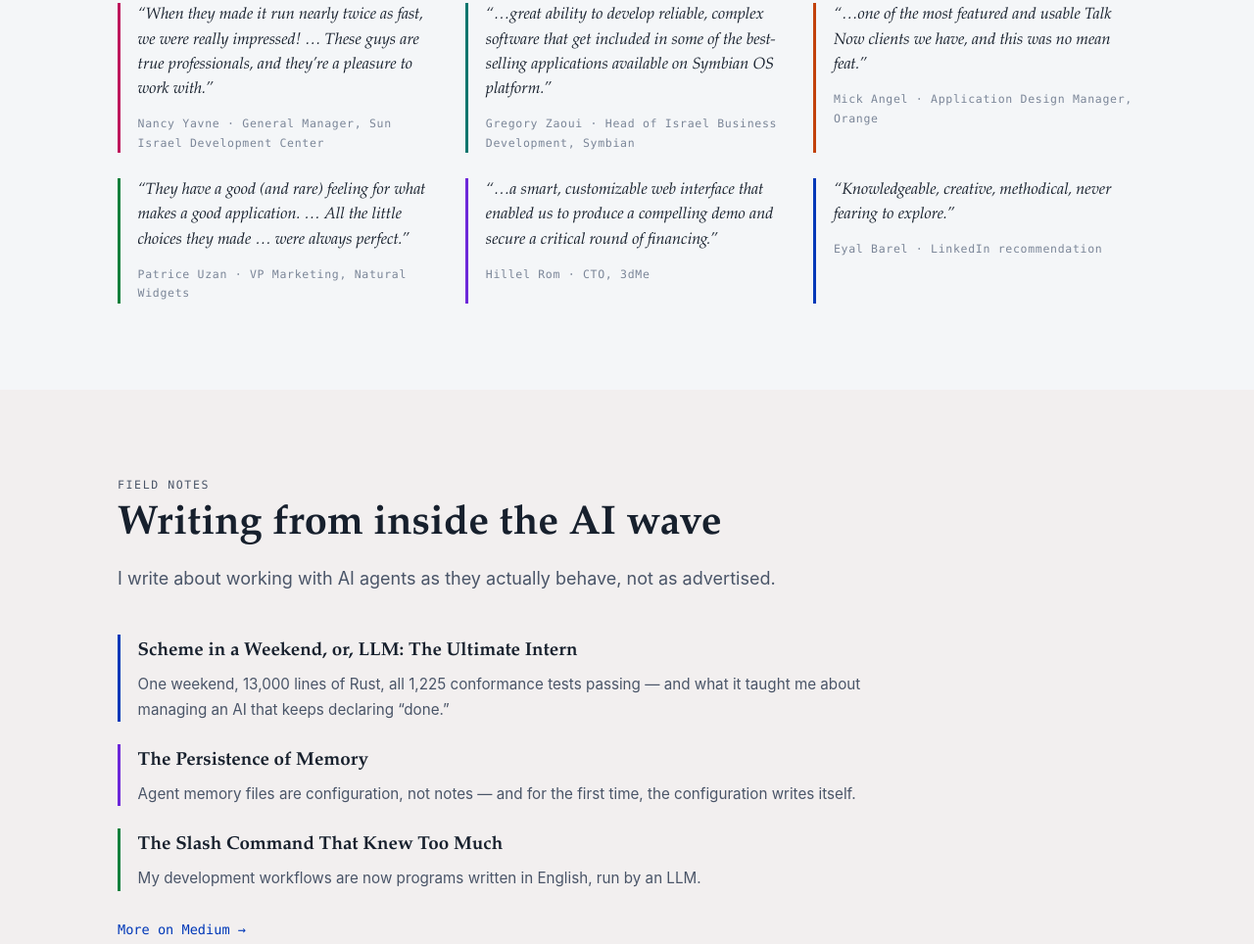
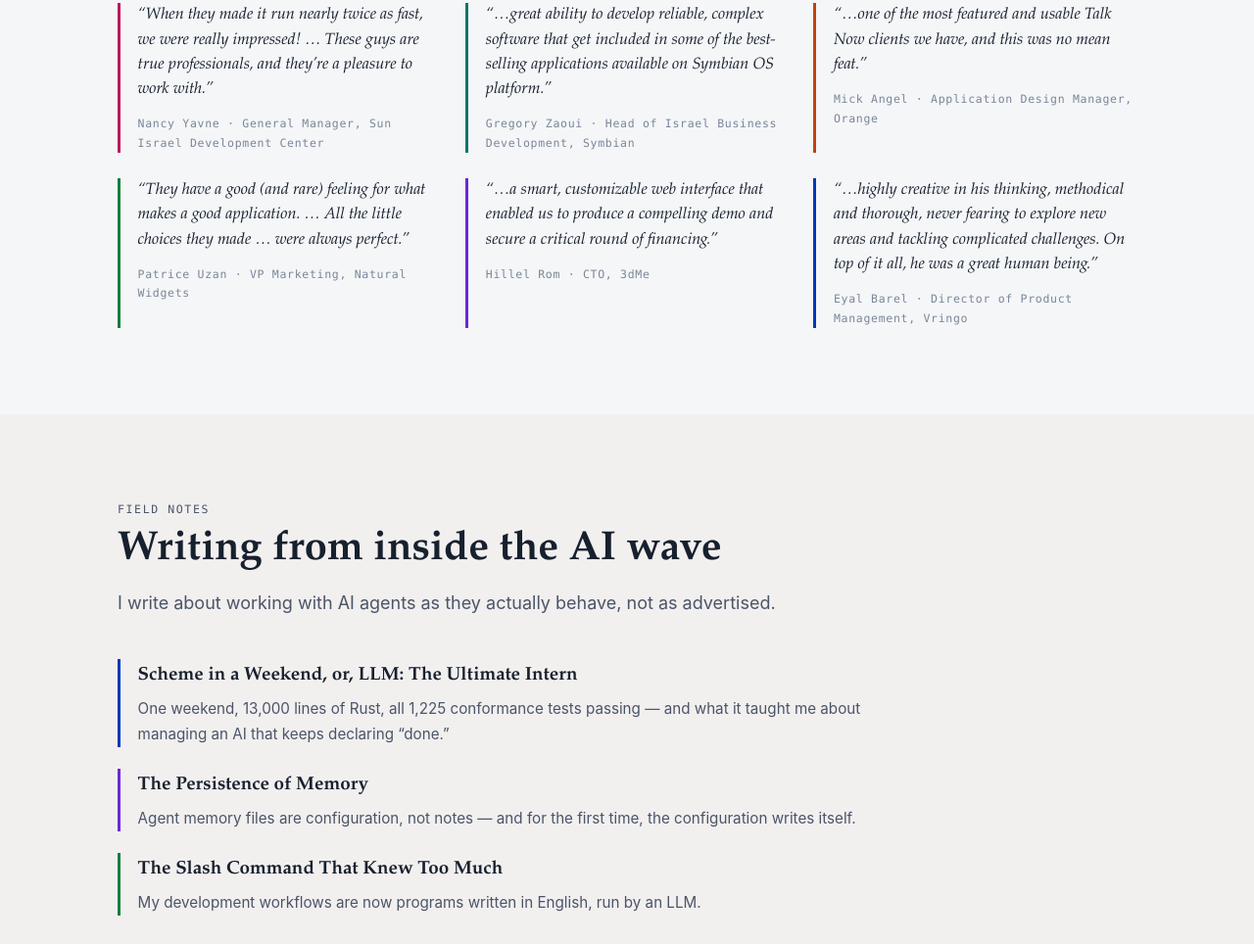
Before and after one commit to deg/degel, a plain HTML site: page redesign-2026/index.html in a window 1280 px wide. Shown: the part 4793-5757 px from the top of the page at 98% size. Drawn offline with Linux system fonts and the light colour scheme.

Commit message:
Round 11: Eyal Barel quote verified — verbatim excerpt, Vringo attribution
Co-Authored-By: Claude Fable 5 <noreply@anthropic.com>
Claude-Session: https://claude.ai/code/session_01WHp3tjk8vwsn4tFHiDTwza

```diff
--- a/redesign-2026/index.html
+++ b/redesign-2026/index.html
@@ -506,8 +506,8 @@ footer { border-top: 1px solid var(--line); padding: 2.2rem 0 3rem; }
         <figcaption>Hillel Rom &middot; CTO, 3dMe</figcaption>
       </figure>
       <figure>
-        <blockquote>&ldquo;Knowledgeable, creative, methodical, never fearing to explore.&rdquo;</blockquote>
-        <figcaption>Eyal Barel &middot; LinkedIn recommendation</figcaption>
+        <blockquote>&ldquo;&hellip;highly creative in his thinking, methodical and thorough, never fearing to explore new areas and tackling complicated challenges. On top of it all, he was a great human being.&rdquo;</blockquote>
+        <figcaption>Eyal Barel &middot; Director of Product Management, Vringo</figcaption>
       </figure>
     </div>
   </div>
```
Also changed, not shown: redesign-2026/index.src.html (+2 -2 lines).
